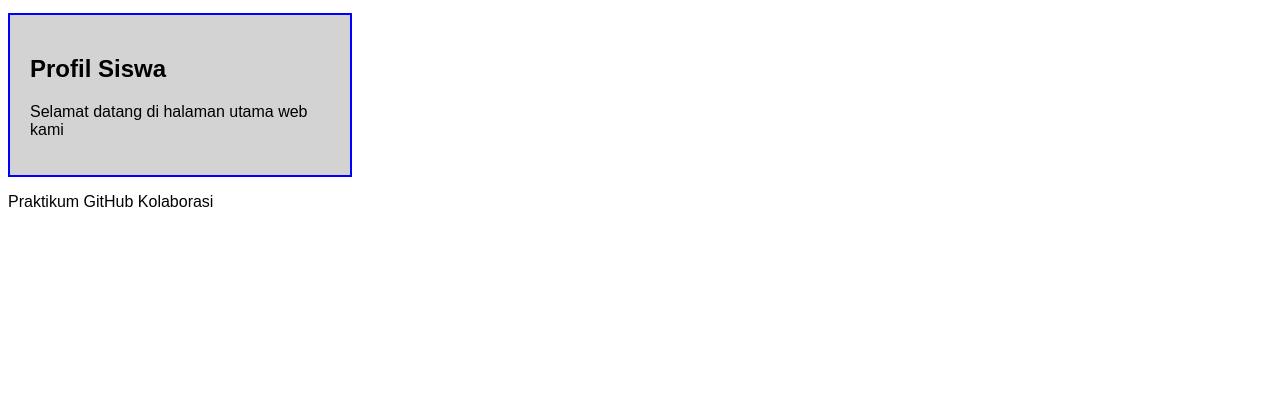
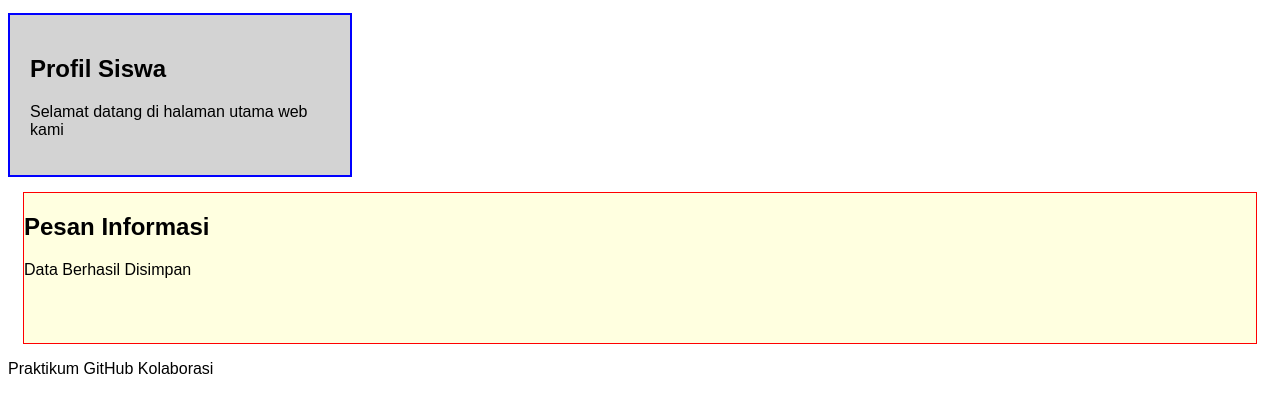
Before and after one commit to Syfaaa1405/ProjectwithVira, a plain HTML site: page index.html in a window 1280 px wide. Shown: the part 101-514 px from the top of the page. Drawn offline with Linux system fonts and the light colour scheme.

Commit message:
Perbarui desain warna

```diff
--- a/index.html
+++ b/index.html
@@ -1,10 +1,10 @@
-<!DOCTYPE html>
+<!doctype html>
 <html lang="en">
   <head>
-    <meta charset="UTF-8">
-    <meta name="viewport" content="width=device-width, initial-scale=1.0">
+    <meta charset="UTF-8" />
+    <meta name="viewport" content="width=device-width, initial-scale=1.0" />
     <title>Halaman Utama</title>
-    <link rel="stylesheet" href="style.css">
+    <link rel="stylesheet" href="style.css" />
   </head>
   <body>
     <header>
@@ -18,6 +18,13 @@
         <h2>Profil Siswa</h2>
         <p>Selamat datang di halaman utama web kami</p>
       </section>
+
+      <section>
+        <article id="kotak-pesan">
+          <h2>Pesan Informasi</h2>
+          <p id="pesanStatus">Sedang Memuat...</p>
+        </article>
+      </section>
     </main>
 
     <footer>
@@ -27,6 +34,9 @@
     <script>
       const judul = document.getElementById("judulUtama");
       judul.textContent = "Selamat Datang Siswa";
+
+      const pesan = document.getElementById("pesanStatus");
+      pesan.textContent = "Data Berhasil Disimpan";
     </script>
   </body>
 </html>
--- a/style.css
+++ b/style.css
@@ -8,3 +8,10 @@ body {
     padding: 20px;
     border: solid 2px blue;
 }
+
+#kotak-pesan {
+    height: 150px;
+    background-color: lightyellow;
+    margin: 15px;
+    border: solid 1px red;
+}
```
Lines whose indentation alone changed are shown as unchanged.
